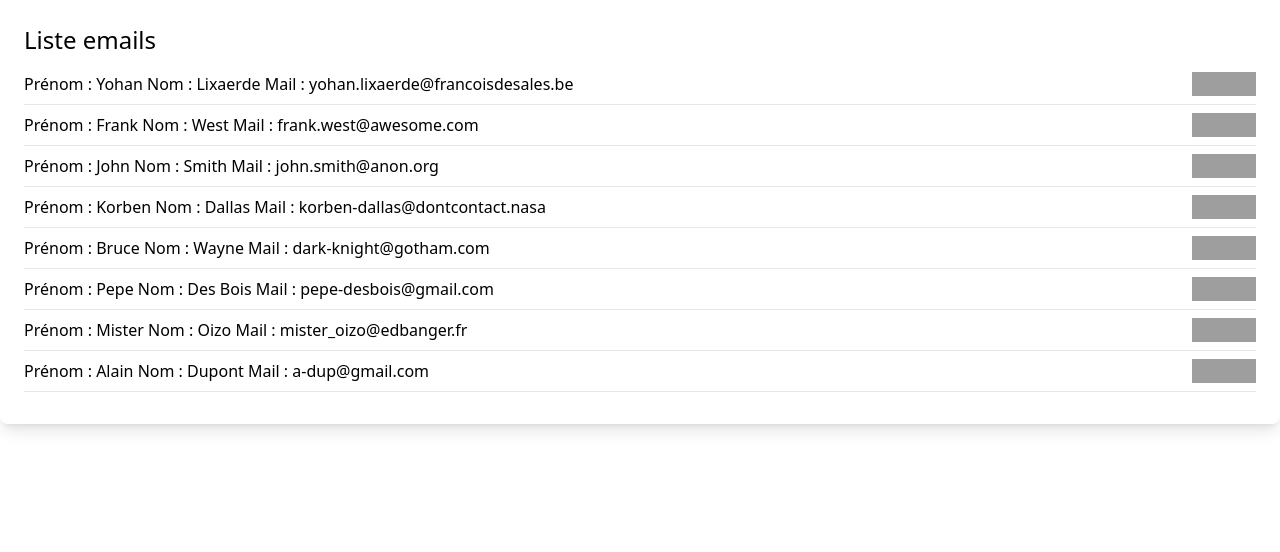
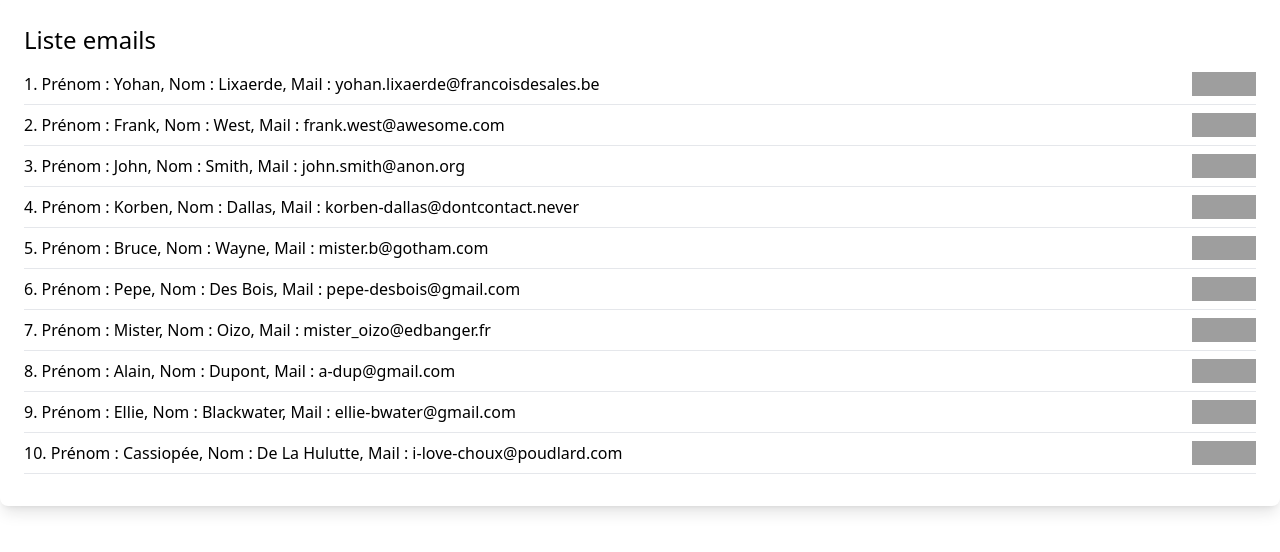
Before and after one commit to ylixaerde/projet_mail_collect, a Flask app: page / in a window 1280 px wide. Shown: the part 64-616 px from the top of the page. Run offline with Flask 3, Linux system fonts and the light colour scheme; style sheets or scripts are compiled from the project's sources; grey boxes are pictures that could not be loaded.

Commit message:
version 4

```diff
--- a/app.py
+++ b/app.py
@@ -1,37 +1,16 @@
 from flask import Flask, render_template, request, redirect, url_for
 from flask import session
-import logging
 import csv
-from email_validator import validate_email, EmailNotValidError
 
 app = Flask(__name__)
-logger = logging.getLogger(__name__)
 app.secret_key = b'bafe004cc8de79cc96482b95db2d75473a3aa855b3270350267ccc92bddd46c5'
-
-# verifie la validité de l'email
-def verif_email(email):
-	try:
-	# validate and get info
-		v = validate_email(email)
-		# replace with normalized form
-		print("True")
-	except EmailNotValidError as e:
-		# email is not valid, exception message is human-readable
-		print(str(e))
 
 @app.route('/', methods=['GET', 'POST'])
 @app.route("/index", methods=['GET', 'POST'])
 def index():
-    result = []
     with open("data.csv", "r", encoding="utf-8") as fichier_csv:
-        data = csv.reader(fichier_csv, delimiter=';')
-        keys = ['prenom', 'nom', 'email']
-        for row in data:
-            d = {}
-            for i in range(len(keys)):
-                d[keys[i]] = row[i]
-            result.append(d)
-    return render_template('index.html', list_mail=result)
+        data = list(csv.DictReader(fichier_csv, delimiter=";"))
+    return render_template('index.html', data=data)
 
 @app.route("/encode_mail", methods=['GET', 'POST'])
 def encode_mail():
@@ -42,18 +21,18 @@ def encode_mail():
         session['first_name'] = request.form['first_name']
         session['last_name'] = request.form['last_name']
         session['email'] = request.form['email']
+        new_id = None
 
-        # Do something with the form data (e.g. store it in a database)
-        line = [session['first_name'], session['last_name'], session['email']]
+        with open("data.csv", "r", encoding="utf-8", newline="") as fichier_csv:
+            data = list(csv.DictReader(fichier_csv, delimiter=";"))
+            new_id = len(data) + 1
 
         with open("data.csv", "a", encoding="utf-8", newline="") as fichier_csv:
             writer = csv.writer(fichier_csv, delimiter=';')
+            line = [new_id, session['first_name'], session['last_name'], session['email']]
             writer.writerow(line)
 
         return redirect('/submitted')
-
-    else:
-        return "Method Not Allowed"
 
 @app.route('/submitted')
 def submitted():
--- a/data.csv
+++ b/data.csv
@@ -1,8 +1,11 @@
-Yohan;Lixaerde;yohan.lixaerde@francoisdesales.be
-Frank;West;frank.west@awesome.com
-John;Smith;john.smith@anon.org
-Korben;Dallas;korben-dallas@dontcontact.nasa
-Bruce;Wayne;dark-knight@gotham.com
-Pepe;Des Bois;pepe-desbois@gmail.com
-Mister;Oizo;mister_oizo@edbanger.fr
-Alain;Dupont;a-dup@gmail.com
+id;prenom;nom;email
+1;Yohan;Lixaerde;yohan.lixaerde@francoisdesales.be
+2;Frank;West;frank.west@awesome.com
+3;John;Smith;john.smith@anon.org
+4;Korben;Dallas;korben-dallas@dontcontact.never
+5;Bruce;Wayne;mister.b@gotham.com
+6;Pepe;Des Bois;pepe-desbois@gmail.com
+7;Mister;Oizo;mister_oizo@edbanger.fr
+8;Alain;Dupont;a-dup@gmail.com
+9;Ellie;Blackwater;ellie-bwater@gmail.com
+10;Cassiopée;De La Hulutte;i-love-choux@poudlard.com
--- a/templates/index.html
+++ b/templates/index.html
@@ -33,9 +33,11 @@
 
     <div class="bg-white rounded-lg shadow-lg p-6 w-full">
         <h1 class="text-2xl mb-4">Liste emails</h1>
-        {% for mail in list_mail %}
+        {% for line in data %}
             <div class="mb-2">
-                Prénom : {{ mail['prenom'] }} Nom : {{ mail['nom'] }} Mail : {{ mail['email'] }} <a href="{{ url_for('edit') }}"> <img src="https://img.icons8.com/?size=64&id=56304&format=png" alt="Edit icon" class="float-right w-8"> </a> <a href="{{ url_for('delete') }}"> <img src="https://img.icons8.com/?size=512&id=CecQCdpL95Ej&format=png" alt="Delete icon" class=" float-right w-8"> </a>
+                {{ line['id'] }}. Prénom : {{ line['prenom'] }}, Nom : {{ line['nom'] }}, Mail : {{ line['email'] }}
+                <a href="{{ url_for('edit') }}"> <img src="https://img.icons8.com/?size=64&id=56304&format=png" alt="Edit icon" class="float-right w-8"> </a>
+                <a href="{{ url_for('delete') }}"> <img src="https://img.icons8.com/?size=512&id=CecQCdpL95Ej&format=png" alt="Delete icon" class=" float-right w-8"> </a>
             </div>
             <hr class="mb-2 blue-500">
         {% endfor %}
```
Also changed, not shown: readme.md.
